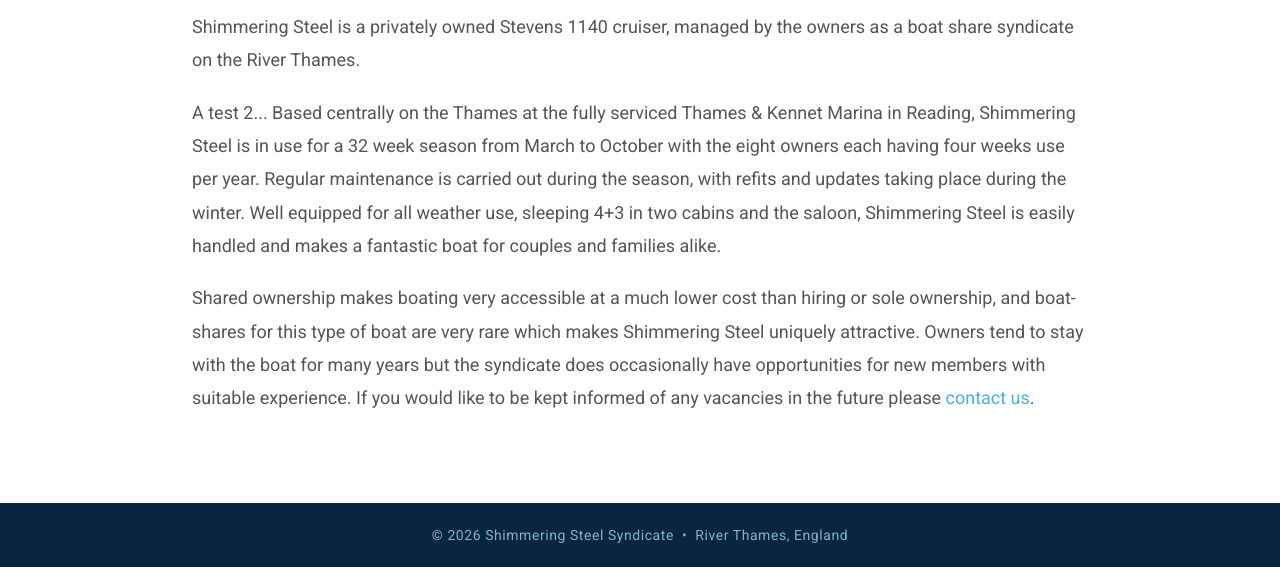
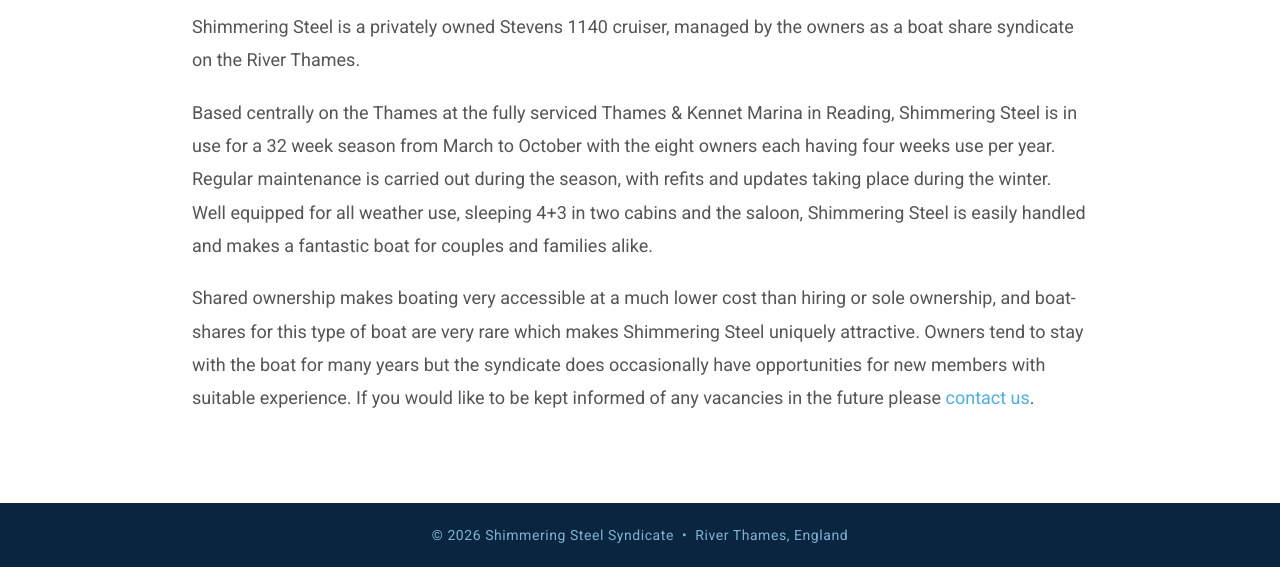
Before and after one commit to grant-ure/shimmering-steel, an Eleventy site: page src/index.njk in a window 1280 px wide. Shown: the part 1228-1795 px from the top of the page. Built offline with nearby package versions, Linux system fonts and the light colour scheme; Eleventy itself is replaced by a stand-in of ours; files that its build step writes are made by us from their sources.

Commit message:
Update Page Sections “home”

```diff
--- a/src/content/home.md
+++ b/src/content/home.md
@@ -17,6 +17,6 @@ gallery:
 ---
 Shimmering Steel is a privately owned Stevens 1140 cruiser, managed by the owners as a boat share syndicate on the River Thames.
 
-A test 2... Based centrally on the Thames at the fully serviced Thames & Kennet Marina in Reading, Shimmering Steel is in use for a 32 week season from March to October with the eight owners each having four weeks use per year. Regular maintenance is carried out during the season, with refits and updates taking place during the winter. Well equipped for all weather use, sleeping 4+3 in two cabins and the saloon, Shimmering Steel is easily handled and makes a fantastic boat for couples and families alike.
+Based centrally on the Thames at the fully serviced Thames & Kennet Marina in Reading, Shimmering Steel is in use for a 32 week season from March to October with the eight owners each having four weeks use per year. Regular maintenance is carried out during the season, with refits and updates taking place during the winter. Well equipped for all weather use, sleeping 4+3 in two cabins and the saloon, Shimmering Steel is easily handled and makes a fantastic boat for couples and families alike.
 
 Shared ownership makes boating very accessible at a much lower cost than hiring or sole ownership, and boat-shares for this type of boat are very rare which makes Shimmering Steel uniquely attractive. Owners tend to stay with the boat for many years but the syndicate does occasionally have opportunities for new members with suitable experience. If you would like to be kept informed of any vacancies in the future please [contact us](#contact).
```
